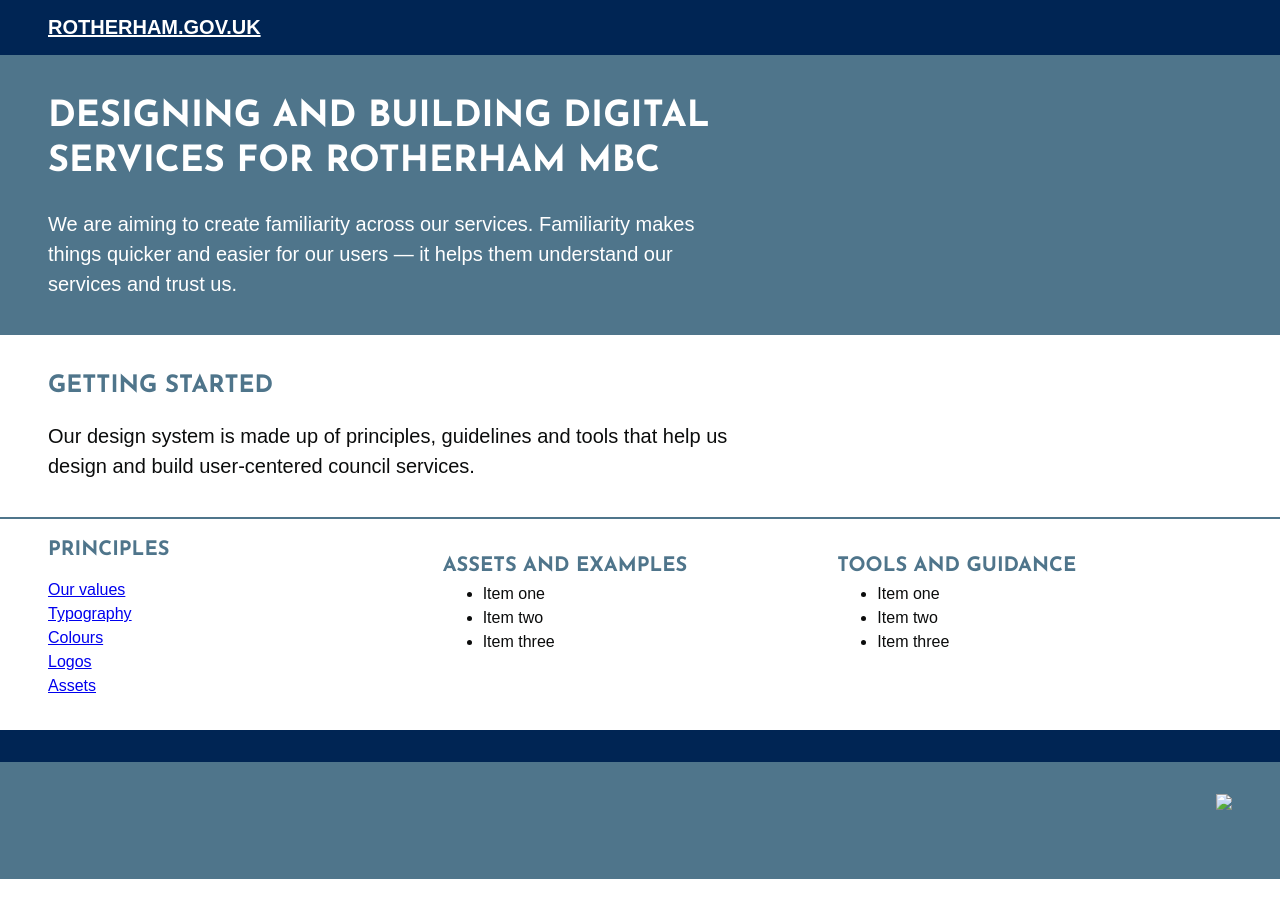
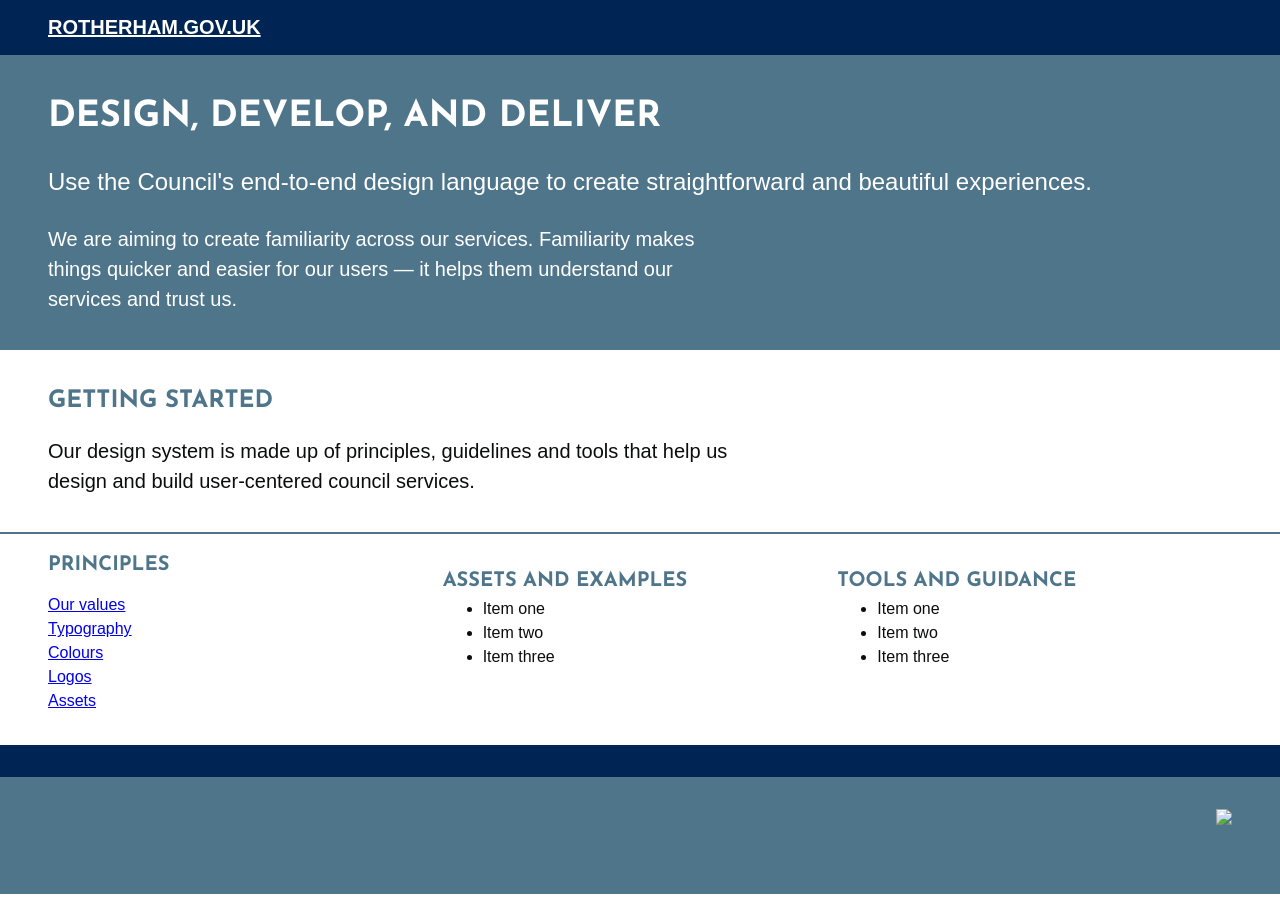
Before and after one commit to rothgov/design-manual, a Jekyll site: the page built from index.html, in a window 1280 px wide. Built offline with Jekyll 4.4.1, drawn with Linux system fonts in a browser that asks for light colours; some web fonts are replaced.

Commit message:
Update index.html

```diff
--- a/index.html
+++ b/index.html
@@ -5,7 +5,8 @@
 
 <section class="bg-grey-5 white ph4-l">
   <div class="container ph3 pv3 center">
-    <h1 class="f2 lh-title fw7 measure-narrow josefin ttu">Designing and building digital services for Rotherham MBC</h1>
+    <h1 class="f2 lh-title fw7 measure-narrow josefin ttu">Design, develop, and deliver</h1>
+    <p class="f3 lh-copy">Use the Council's end-to-end design language to create straightforward and beautiful experiences.</p>
     <p class="f4 lh-copy measure-wide">We are aiming to create familiarity across our services. Familiarity makes things quicker and easier for our users — it helps them understand our services and trust us.</p>
   </div>
 </section>
```
